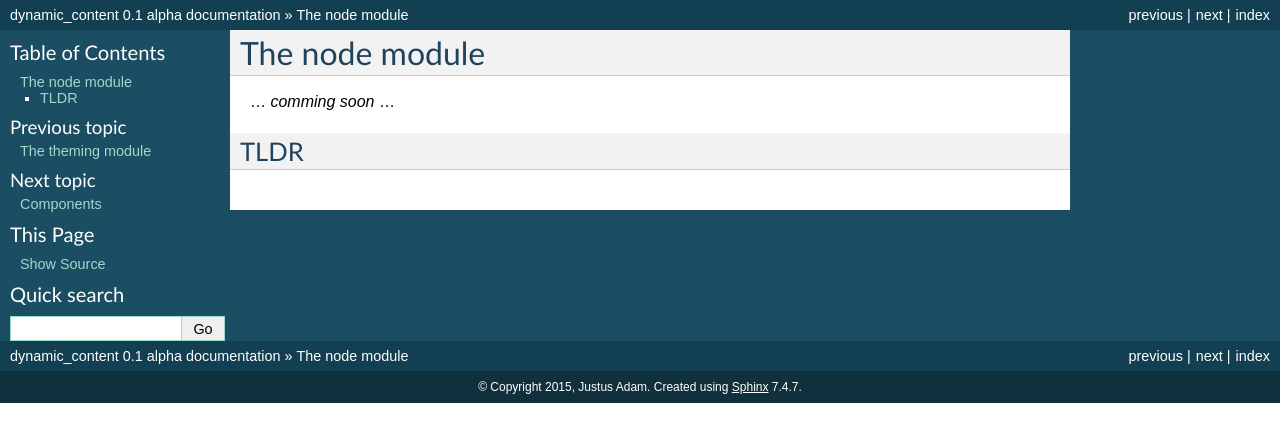
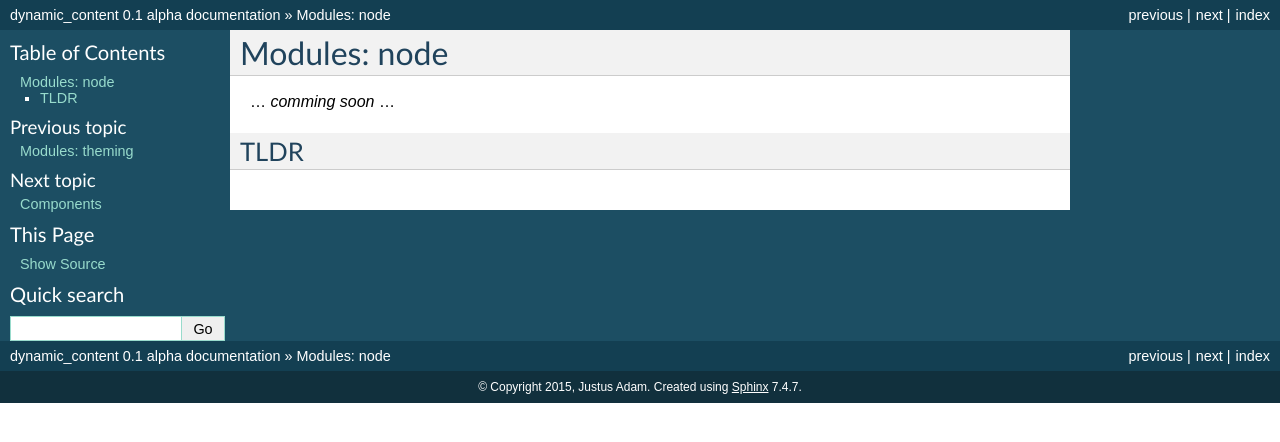
Before and after one commit to JustusAdam/dynamic_content_documentation, a Sphinx documentation site: the page built from source/module-node.rst, in a window 1280 px wide. Shown: the top 442 px of the page. Built offline with Sphinx 7.4.7, drawn with Linux system fonts in a browser that asks for light colours; formulas are drawn with MathJax 3.

Commit message:
some renaming, fixed an error

```diff
--- a/source/module-node.rst
+++ b/source/module-node.rst
@@ -1,5 +1,5 @@
-The node module
-===============
+Modules: node
+=============
 
 ... *comming soon* ...
 
--- a/source/module-theming.rst
+++ b/source/module-theming.rst
@@ -1,5 +1,5 @@
-The theming module
-==================
+Modules: theming
+================
 
 TLDR
 ----
```
Also changed, not shown: source/components.rst (+12 -1 lines).
